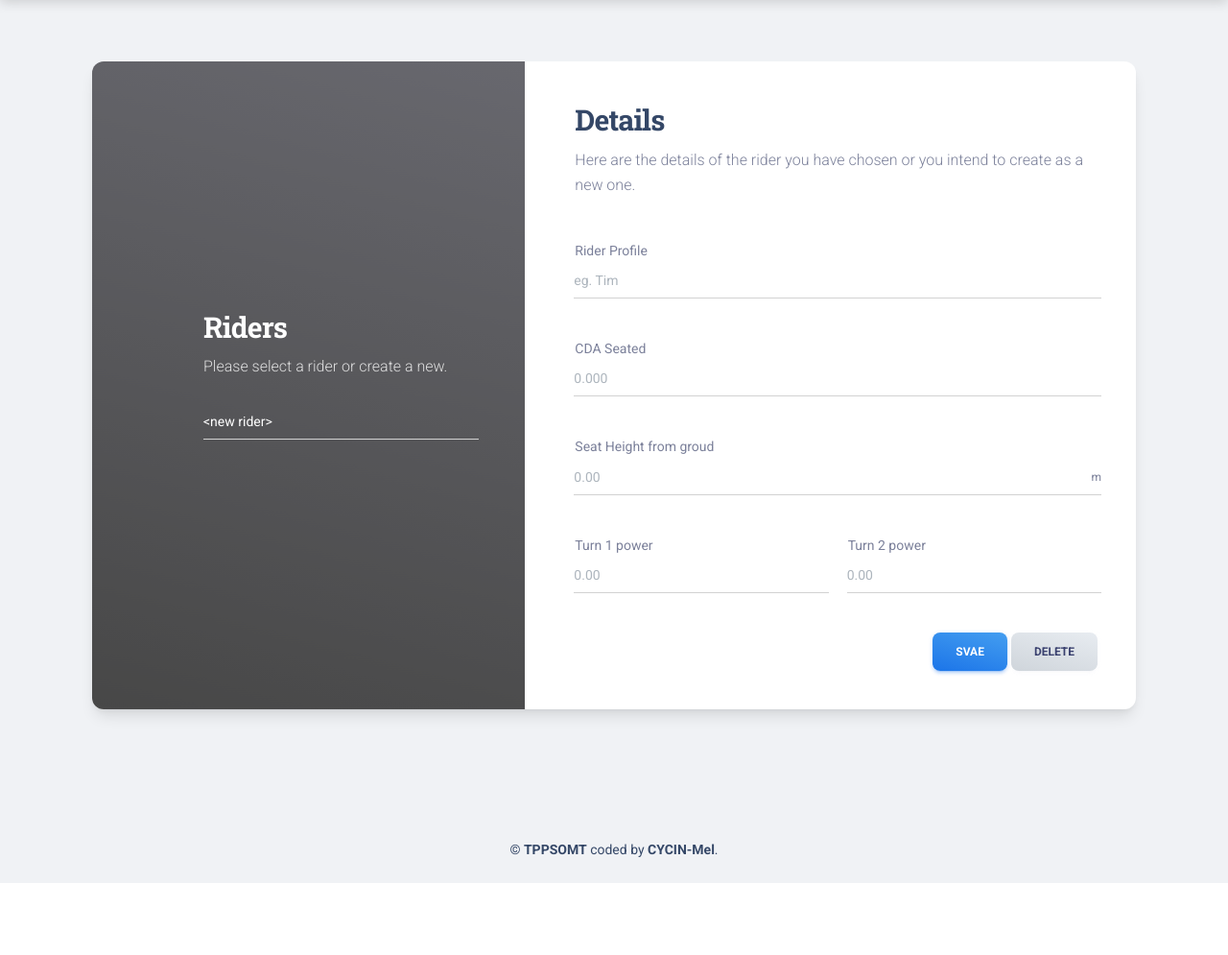
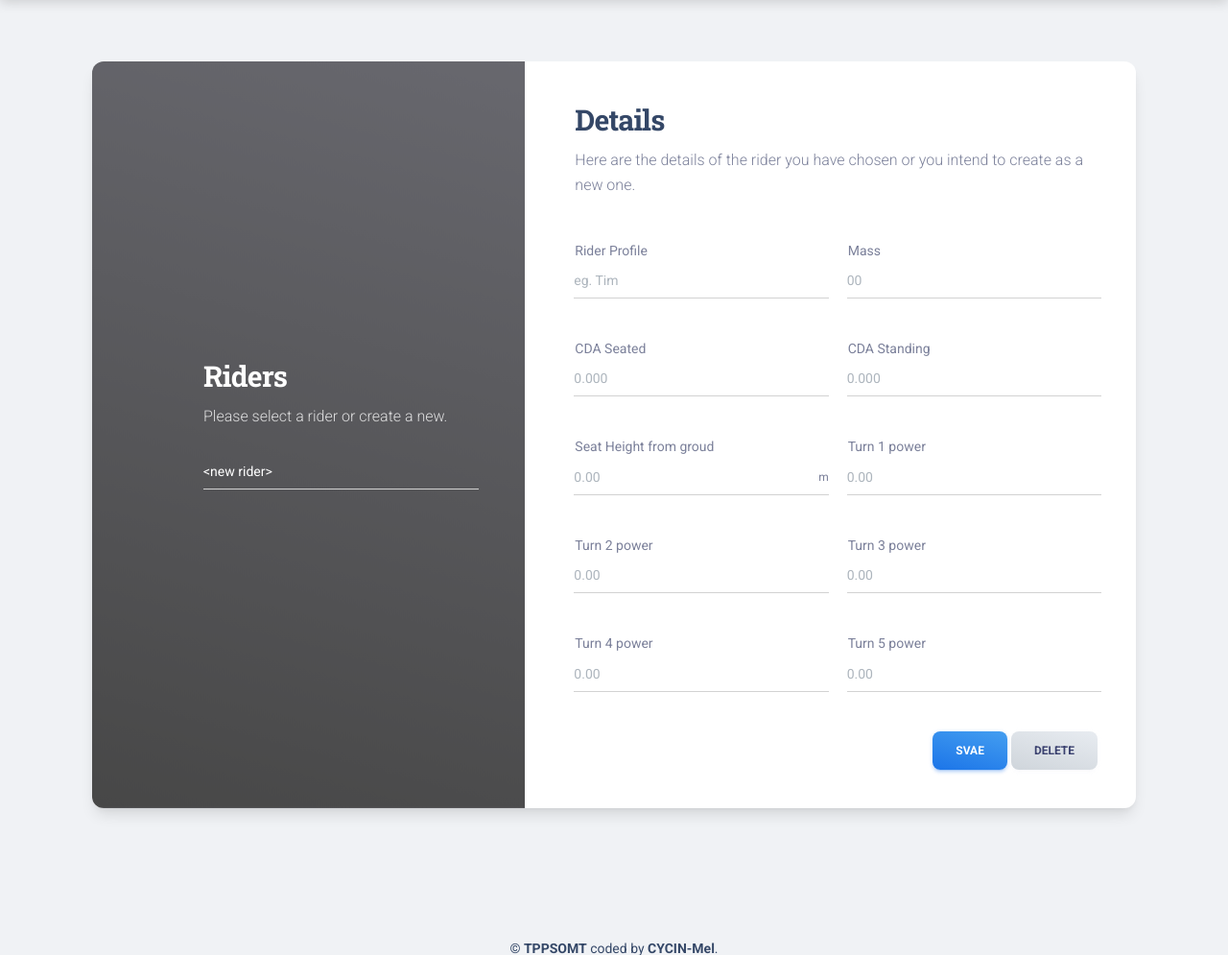
Before and after one commit to xxlrr/TPPSOMT, a Django app: page /strategy/rider/ in a window 1280 px wide. Shown: the part 70-1065 px from the top of the page at 96% size. Before the commit the page ends 990 px from the top, so only its background shows below. Run offline with Django 3.2, Linux system fonts and the light colour scheme; the visitor is signed in with stand-in values (Sample User, id 1); data that the repository does not hold is empty; some libraries are stand-ins or nearby versions.

Commit message:
add some rider fields

```diff
--- a/tppsomt/apps/templates/strategy/rider.html
+++ b/tppsomt/apps/templates/strategy/rider.html
@@ -41,19 +41,31 @@
           </div>
           <div class="card-body pt-1">
             <div class="row">
-              <div class="col-md-12 pe-2 mb-3">
+              <div class="col-md-6 pe-2 mb-3">
                 <div class="input-group input-group-static mb-4">
                   <label>Rider Profile</label>
                   <input id="profile" name="profile" value="{{ rider.profile|default:'' }}" type="text" class="form-control" placeholder="eg. Tim">
                 </div>
               </div>
-              <div class="col-md-12 pe-2 mb-3">
+              <div class="col-md-6 pe-2 mb-3">
+                <div class="input-group input-group-static mb-4">
+                  <label>Mass</label>
+                  <input id="mass" name="mass" value="{{ rider.mass|default:'' }}" type="text" class="form-control" placeholder="00">
+                </div>
+              </div>
+              <div class="col-md-6 pe-2 mb-3">
                 <div class="input-group input-group-static mb-4">
                   <label>CDA Seated</label>
                   <input id="cda_seated" name="cda_seated" value="{{ rider.cda_seated|default:'' }}" type="text" class="form-control" placeholder="0.000">
                 </div>
               </div>
-              <div class="col-md-12 pe-2 mb-3">
+              <div class="col-md-6 pe-2 mb-3">
+                <div class="input-group input-group-static mb-4">
+                  <label>CDA Standing</label>
+                  <input id="cda_standing" name="cda_standing" value="{{ rider.cda_standing|default:'' }}" type="text" class="form-control" placeholder="0.000">
+                </div>
+              </div>
+              <div class="col-md-6 pe-2 mb-3">
                 <div class="input-group input-group-static mb-4">
                   <label>Seat Height from groud</label>
                   <input id="seat_height" name="seat_height" value="{{ rider.seat_height|default:'' }}" type="text" class="form-control" placeholder="0.00">
@@ -70,6 +82,24 @@
                 <div class="input-group input-group-static mb-4">
                   <label>Turn 2 power</label>
                   <input id="turn2_power" name="turn2_power" value="{{ rider.turn2_power|default:'' }}" type="text" class="form-control" placeholder="0.00">
+                </div>
+              </div>
+              <div class="col-md-6 pe-2 mb-3">
+                <div class="input-group input-group-static mb-4">
+                  <label>Turn 3 power</label>
+                  <input id="turn3_power" name="turn3_power" value="{{ rider.turn3_power|default:'' }}" type="text" class="form-control" placeholder="0.00">
+                </div>
+              </div>
+              <div class="col-md-6 pe-2 mb-3">
+                <div class="input-group input-group-static mb-4">
+                  <label>Turn 4 power</label>
+                  <input id="turn4_power" name="turn4_power" value="{{ rider.turn4_power|default:'' }}" type="text" class="form-control" placeholder="0.00">
+                </div>
+              </div>
+              <div class="col-md-6 pe-2 mb-3">
+                <div class="input-group input-group-static mb-4">
+                  <label>Turn 5 power</label>
+                  <input id="turn5_power" name="turn5_power" value="{{ rider.turn5_power|default:'' }}" type="text" class="form-control" placeholder="0.00">
                 </div>
               </div>
             </div>
```
Also changed, not shown: tppsomt/apps/strategy/models.py (+6 -1 lines).
